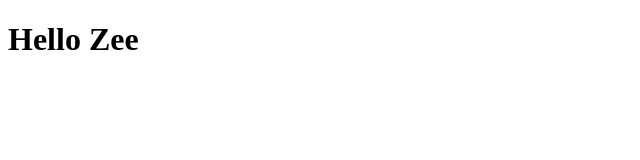
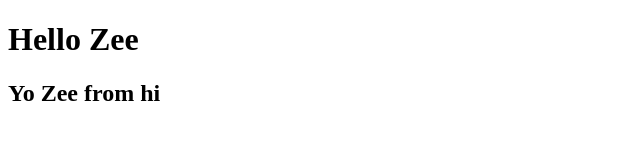
Before and after one commit to thirawat69/learn-git, a plain HTML site: page index.html in a window 1280 px wide. Shown: the whole page, without its empty margins (0-640 px from the left). Drawn offline with Linux system fonts and the light colour scheme.

Commit message:
from hi ,Yo zee

```diff
--- a/index.html
+++ b/index.html
@@ -7,5 +7,6 @@
 </head>
 <body>
     <h1>Hello Zee</h1>
+    <h2>Yo Zee from hi</h2>
 </body>
 </html>
```
